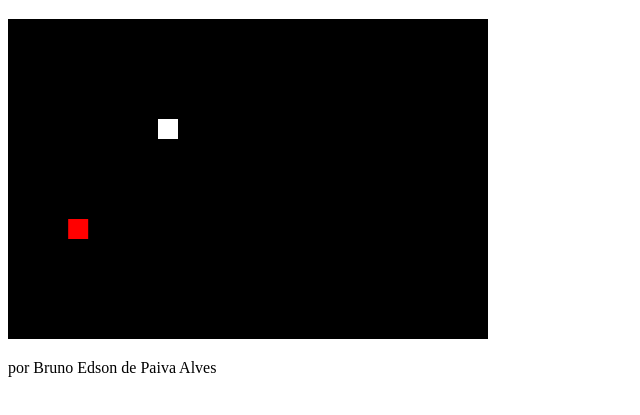
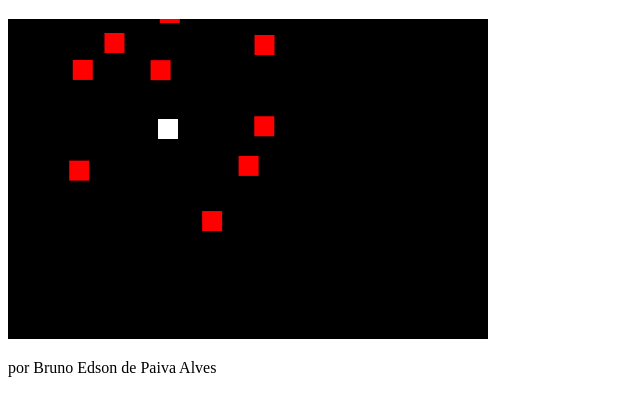
Before and after one commit to ufjf-dcc104/ufjf-dcc138-2021-3ere-atv1-brunoedson2201, a plain HTML site: page index.html in a window 1280 px wide. Shown: the part 61-476 px from the top of the page, without its empty margins (0-640 px from the left). Drawn offline with Linux system fonts and the light colour scheme.

Commit message:
Altera sprites para múltiplos inimigos

```diff
--- a/index.html
+++ b/index.html
@@ -1,11 +1,12 @@
 <!DOCTYPE html>
 <html lang="pt">
   <head>
-    <meta charset="UTF-8">
-    <meta http-equiv="X-UA-Compatible" content="IE=edge">
-    <meta name="viewport" content="width=device-width, initial-scale=1.0">
+    <meta charset="UTF-8" />
+    <meta http-equiv="X-UA-Compatible" content="IE=edge" />
+    <meta name="viewport" content="width=device-width, initial-scale=1.0" />
     <title>DCC138 exemplo01</title>
   </head>
+
   <body>
     <h1>DCC138 exemplo01</h1>
     <canvas></canvas>
@@ -17,130 +18,125 @@
       canvas.height = 320;
 
       let p = {
-            x : 150,
-            vx : 0, //velocidade de x
-            ax : 0,
-            y : 100,
-            vy : 0, //velocidade de y
-            ay : 0,
+        x: 150,
+        vx: 0, //velocidade de x
+        ax: 0,
+        y: 100,
+        vy: 0, //velocidade de y
+        ay: 0,
         cor: "white",
         desenhar: desenharElemento,
         mover: moverElemento,
       };
 
+      const sprites = [];
+      for (let ne = 0; ne < 20; ne++) {
         let e = {
-            x : 300,
-            vx : 0, //velocidade de x
-            ax : 0,
-            y : 200,
-            vy : 0, //velocidade de y
-            ay : 0,
+          x: canvas.width * Math.random(),
+          vx: 0, //velocidade de x
+          ax: 0,
+          y: canvas.height * Math.random(),
+          vy: 0, //velocidade de y
+          ay: 0,
           cor: "red",
           desenhar: desenharElemento,
           mover: moverElemento,
-            controlar: perseguirAlvo
+          controlar: perseguirAlvo,
         };
+        sprites.push(e);
+      }
 
-        const K = 80;
-        let a = 0;
+      const K = 180;
       let t0;
       let dt;
       requestAnimationFrame(desenha);
 
-        function desenha(t){
+      function desenha(t) {
         t0 = t0 ?? t;
-            dt = (t - t0)/1000; //milissegundos dividido por 1s
-
-            //controladores
-            //e.controlar({x:250, y: 120});
-            e.controlar(p);
-
-            //Atualiza dinâmica dos estados
-            p.mover();
-            e.mover();
-
-            //variáveis de estado, não pode mudar bruscamente na animação, usar o dt;
+        dt = (t - t0) / 1000; //milissegundos dividido por 1s
 
         //desenha fundos
         ctx.fillStyle = "black";
         ctx.fillRect(0, 0, canvas.width, canvas.height);
 
+        p.mover();
+        p.desenhar();
+
+        for (let s = 0; s < sprites.length; s++) {
+          const sprite = sprites[s];
+          //controladores
+          //sprite.controlar({x: 250, y: 150});
+          sprite.controlar(p);
+          //Atualiza dinâmica dos estados
+          sprite.mover();
           //desenha elementos
-            p.desenhar();
-            e.desenhar();
+          sprite.desenhar();
+        }
+
+        //variáveis de estado, não pode mudar bruscamente na animação, usar o dt;
 
         requestAnimationFrame(desenha);
         t0 = t;
       }
 
-        function moverElemento(){
-            this.vx = this.vx + this.ax*dt;
-            this.x = this.x + this.vx*dt;
-            this.vy = this.vy + this.ay*dt;
-            this.y = this.y + this.vy*dt;
+      function moverElemento() {
+        this.vx = this.vx + this.ax * dt;
+        this.x = this.x + this.vx * dt;
+        this.vy = this.vy + this.ay * dt;
+        this.y = this.y + this.vy * dt;
       }
 
-        function desenharElemento(){
+      function desenharElemento() {
         ctx.fillStyle = this.cor;
         ctx.fillRect(this.x, this.y, 20, 20);
       }
 
-        function perseguirAlvo(alvo){
-            this.ax = 0.5*(alvo.x - this.x) - 0.2*this.vx;
-            this.eay = 0.5*(alvo.y - this.ey) - 0.2*this.evy;
+      function perseguirAlvo(alvo) {
+        this.ax = 0.5 * (alvo.x - this.x) - 0.2 * this.ax;
+        this.ay = 0.5 * (alvo.y - this.y) - 0.2 * this.ay;
       }
 
-        function evitarAlvo(alvo){
-            this.ax = -0.5*(alvo.x - this.x) - 0.2*this.vx;
-            this.eay = -0.5*(alvo.y - this.ey) - 0.2*this.evy;
+      function evitarAlvo(alvo) {
+        this.ax = -0.5 * (alvo.x - this.x) - 0.2 * this.ax;
+        this.ay = -0.5 * (alvo.y - this.y) - 0.2 * this.ay;
       }
 
       addEventListener("keydown", teclaPressionada);
       addEventListener("keyup", teclaSolta);
 
-        function teclaPressionada(event){
+      function teclaPressionada(event) {
         //adiciona controle de velocidade
         console.log(event.key);
         switch (event.key) {
           case "ArrowUp":
             p.ay = -K;
             break;
-
           case "ArrowDown":
             p.ay = +K;
             break;
-
           case "ArrowLeft":
             p.ax = -K;
             break;
-
           case "ArrowRight":
             p.ax = +K;
             break;
         }
       }
 
-        function teclaSolta(event){
+      function teclaSolta(event) {
         //adiciona controle de velocidade
         console.log(event.key);
         switch (event.key) {
           case "ArrowUp":
-                    p.vy = 0;
             p.ay = 0;
             break;
-
           case "ArrowDown":
-                    p.vy = 0;
             p.ay = 0;
             break;
-
           case "ArrowLeft":
-                    p.vx = 0;
             p.ax = 0;
             break;
-
           case "ArrowRight":
-                    p.vx = 0;
             p.ax = 0;
             break;
         }
```
Lines whose indentation alone changed are shown as unchanged.
